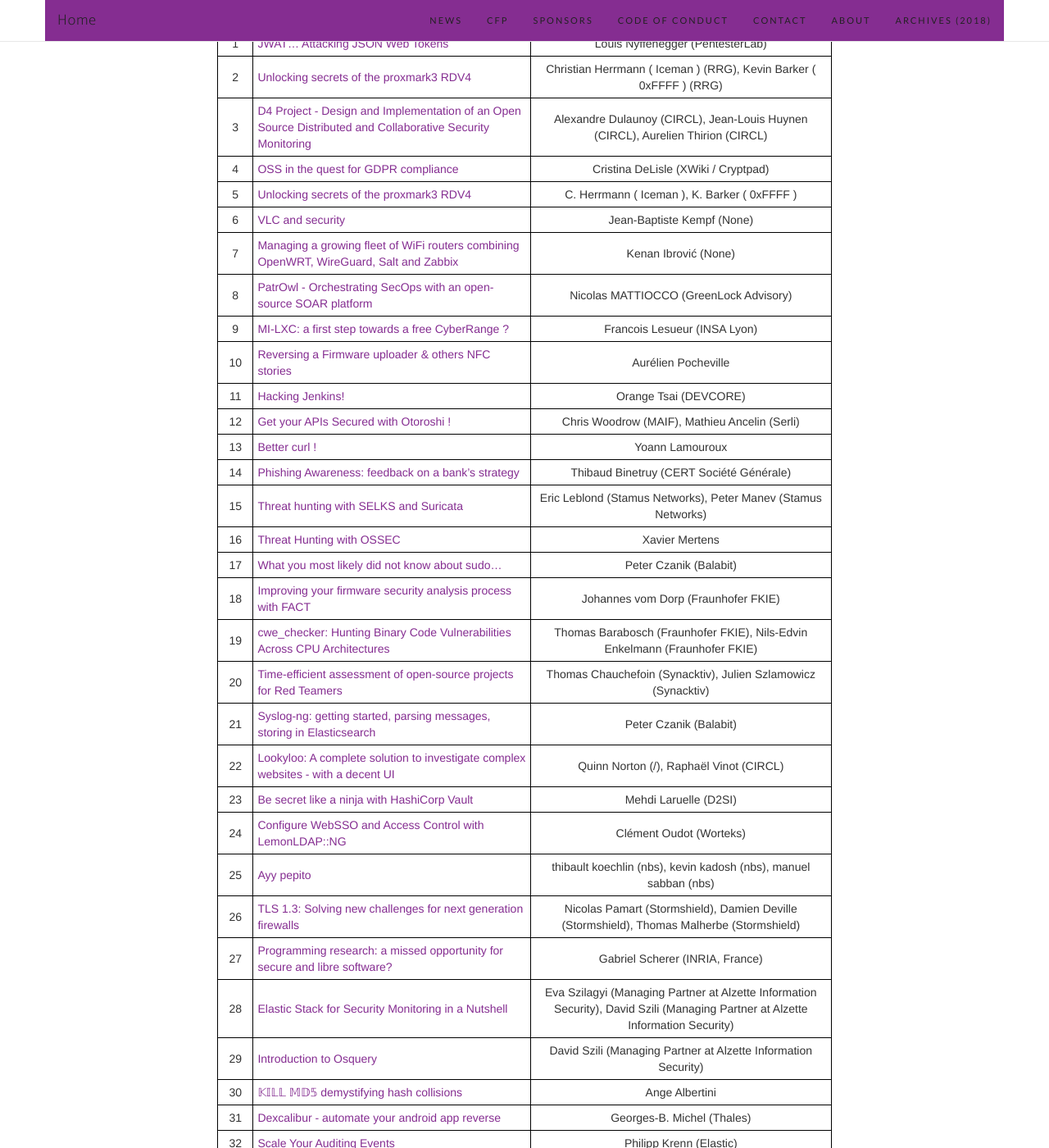
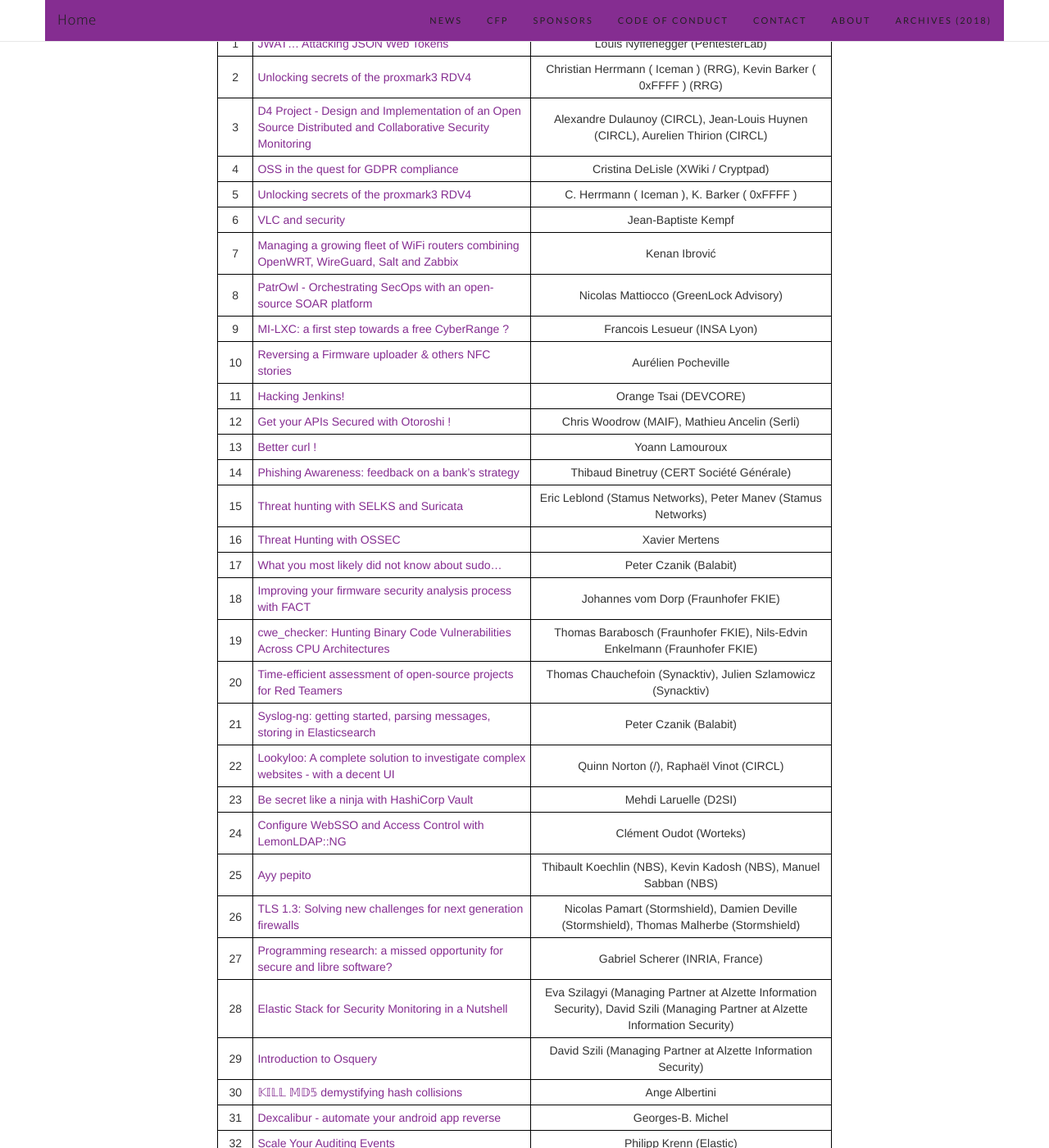
Before and after one commit to pass-the-salt/2019, a Jekyll site: the page built from schedule.md, in a window 1280 px wide and 1400 px high, scrolled down 254 px. Shown: the whole window at 82% size. Built offline with Jekyll 4.4.1, drawn with Linux system fonts in a browser that asks for light colours; nearby versions of some CDN libraries; some web fonts are replaced; some of the changed text lies outside the part shown.

Commit message:
typo fix

```diff
--- a/schedule.md
+++ b/schedule.md
@@ -22,9 +22,9 @@
 | 3 | [D4 Project - Design and Implementation of an Open Source Distributed and Collaborative Security Monitoring](/talks/50.html) | Alexandre Dulaunoy (CIRCL), Jean-Louis Huynen (CIRCL), Aurelien Thirion (CIRCL) |
 | 4 | [OSS in the quest for GDPR compliance](/talks/51.html) | Cristina DeLisle (XWiki / Cryptpad) |
 | 5 | [Unlocking secrets of the proxmark3 RDV4](/talks/52.html) | C. Herrmann ( Iceman ), K. Barker ( 0xFFFF ) |
-| 6 | [VLC and security](/talks/53.html) | Jean-Baptiste Kempf (None) |
-| 7 | [Managing a growing fleet of WiFi routers combining OpenWRT, WireGuard, Salt and Zabbix](/talks/55.html) | Kenan Ibrović (None) |
-| 8 | [PatrOwl - Orchestrating SecOps with an open-source SOAR platform](/talks/56.html) | Nicolas MATTIOCCO (GreenLock Advisory) |
+| 6 | [VLC and security](/talks/53.html) | Jean-Baptiste Kempf |
+| 7 | [Managing a growing fleet of WiFi routers combining OpenWRT, WireGuard, Salt and Zabbix](/talks/55.html) | Kenan Ibrović |
+| 8 | [PatrOwl - Orchestrating SecOps with an open-source SOAR platform](/talks/56.html) | Nicolas Mattiocco (GreenLock Advisory) |
 | 9 | [MI-LXC: a first step towards a free CyberRange ?](/talks/57.html) | Francois Lesueur (INSA Lyon) |
 | 10 | [Reversing a Firmware uploader & others NFC stories](/talks/58.html) | Aurélien Pocheville |
 | 11 | [Hacking Jenkins!](/talks/59.html) | Orange Tsai (DEVCORE) |
@@ -41,15 +41,15 @@
 | 22 | [Lookyloo: A complete solution to investigate complex websites - with a decent UI](/talks/78.html) | Quinn Norton (/), Raphaël Vinot (CIRCL) |
 | 23 | [Be secret like a ninja with HashiCorp Vault](/talks/79.html) | Mehdi Laruelle (D2SI) |
 | 24 | [Configure WebSSO and Access Control with LemonLDAP::NG](/talks/80.html) | Clément Oudot (Worteks) |
-| 25 | [Ayy pepito](/talks/82.html) | thibault koechlin (nbs), kevin kadosh (nbs), manuel sabban (nbs) |
+| 25 | [Ayy pepito](/talks/82.html) | Thibault Koechlin (NBS), Kevin Kadosh (NBS), Manuel Sabban (NBS) |
 | 26 | [TLS 1.3: Solving new challenges for next generation firewalls](/talks/84.html) | Nicolas Pamart (Stormshield), Damien Deville (Stormshield), Thomas Malherbe (Stormshield) |
 | 27 | [Programming research: a missed opportunity for secure and libre software?](/talks/85.html) | Gabriel Scherer (INRIA, France) |
 | 28 | [Elastic Stack for Security Monitoring in a Nutshell](/talks/86.html) | Eva Szilagyi (Managing Partner at Alzette Information Security), David Szili (Managing Partner at Alzette Information Security) |
 | 29 | [Introduction to Osquery](/talks/87.html) | David Szili (Managing Partner at Alzette Information Security) |
 | 30 | [𝕂𝕀𝕃𝕃 𝕄𝔻𝟝 demystifying hash collisions](/talks/91.html) | Ange Albertini |
-| 31 | [Dexcalibur - automate your android app reverse](/talks/95.html) | Georges-B. Michel (Thales) |
+| 31 | [Dexcalibur - automate your android app reverse](/talks/95.html) | Georges-B. Michel |
 | 32 | [Scale Your Auditing Events](/talks/96.html) | Philipp Krenn (Elastic) |
 | 33 | [Configurations: Do you prove yours ?](/talks/98.html) | Alexandre Brianceau (Rudder) |
-| 34 | [Getting started with RUDDER: a devops solution for devsecops](/talks/99.html) | Benoît PECCATTE (Rudder) |
+| 34 | [Getting started with RUDDER: a devops solution for devsecops](/talks/99.html) | Benoît Peccatte (Rudder) |
 | 35 | [Let's play ColTris - understand and exploit hash collisions](/talks/101.html) | Ange Albertini |
 | 36 | [No IT security without Free Software](/talks/102.html) | Max Mehl (FSFE) |
```
Also changed, not shown: pages/talks/95.md (+1 -1 lines), 3 other files.
